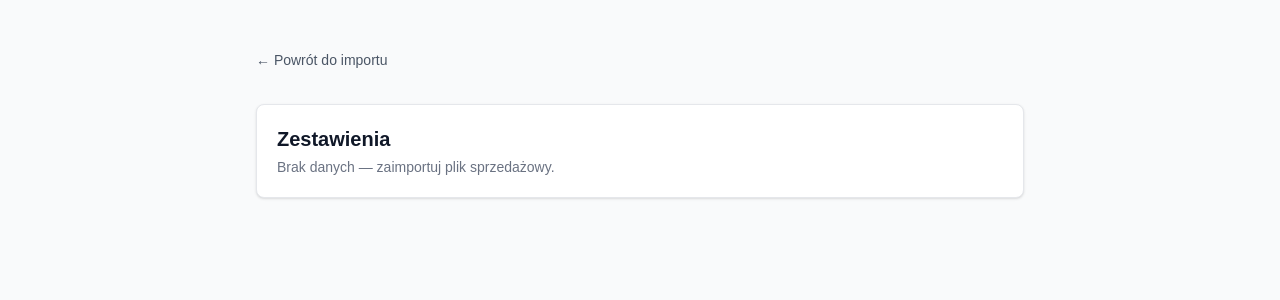
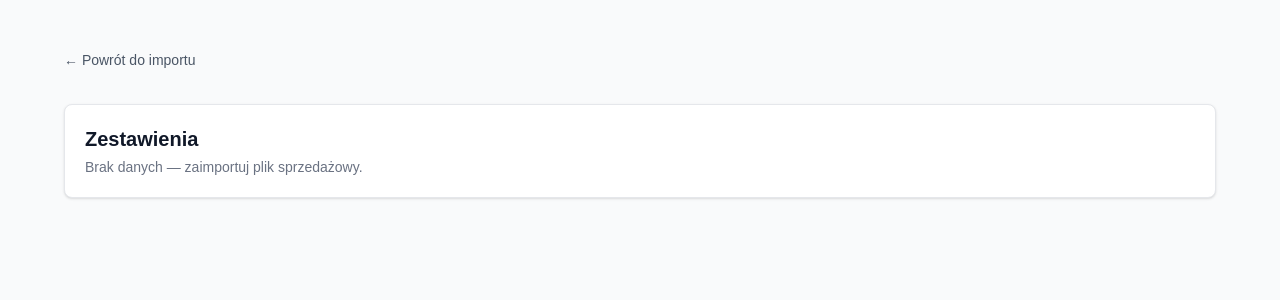
Before and after one commit to TomaszStefanowicz/budzet-app, a Next.js app: page /reports in a window 1280 px wide. Shown: the top 300 px of the page. Built offline with nearby package versions, Linux system fonts and the light colour scheme; no server answers; the database is empty.

Commit message:
Poszerza kontenery na stronach zestawien i slownika klientow
Reports (max-w-3xl -> max-w-6xl) i clients (max-w-3xl -> max-w-5xl)
maja najgestsze tabele w aplikacji (wiele kolumn, wyszukiwarka, zaznaczanie
zbiorcze) - strona glowna zostaje bez zmian, bo jej tabela jest prostsza.

```diff
--- a/src/app/clients/page.tsx
+++ b/src/app/clients/page.tsx
@@ -15,13 +15,13 @@ export default async function ClientsPage() {
 
   return (
     <div className="flex min-h-screen flex-col items-center gap-8 bg-gray-50 px-4 py-12">
-      <div className="w-full max-w-3xl">
+      <div className="w-full max-w-5xl">
         <Link href="/" className="text-sm text-gray-600 hover:underline">
           ← Powrót do importu
         </Link>
       </div>
 
-      <div className="w-full max-w-3xl rounded-lg border border-gray-200 bg-white p-5 shadow-sm">
+      <div className="w-full max-w-5xl rounded-lg border border-gray-200 bg-white p-5 shadow-sm">
         <h1 className="mb-1 text-xl font-bold text-gray-900">Słownik klientów</h1>
 
         {unresolvedCount > 0 && (
--- a/src/app/reports/ReportSection.tsx
+++ b/src/app/reports/ReportSection.tsx
@@ -19,7 +19,7 @@ export function ReportSection({
   unavailableMessage: string;
 }) {
   return (
-    <div className="w-full max-w-3xl rounded-lg border border-gray-200 bg-white p-5 shadow-sm">
+    <div className="w-full max-w-6xl rounded-lg border border-gray-200 bg-white p-5 shadow-sm">
       <h2 className="mb-4 text-xl font-bold text-gray-900">
         {title} {eligible ? `(${rows.length})` : ""}
       </h2>
--- a/src/app/reports/page.tsx
+++ b/src/app/reports/page.tsx
@@ -31,12 +31,12 @@ export default async function ReportsPage(props: PageProps<"/reports">) {
   if (months.length === 0) {
     return (
       <div className="flex min-h-screen flex-col items-center gap-8 bg-gray-50 px-4 py-12">
-        <div className="w-full max-w-3xl">
+        <div className="w-full max-w-6xl">
           <Link href="/" className="text-sm text-gray-600 hover:underline">
             ← Powrót do importu
           </Link>
         </div>
-        <div className="w-full max-w-3xl rounded-lg border border-gray-200 bg-white p-5 shadow-sm">
+        <div className="w-full max-w-6xl rounded-lg border border-gray-200 bg-white p-5 shadow-sm">
           <h1 className="mb-1 text-xl font-bold text-gray-900">Zestawienia</h1>
           <p className="text-sm text-gray-500">Brak danych — zaimportuj plik sprzedażowy.</p>
         </div>
@@ -76,7 +76,7 @@ export default async function ReportsPage(props: PageProps<"/reports">) {
 
   return (
     <div className="flex min-h-screen flex-col items-center gap-8 bg-gray-50 px-4 py-12">
-      <div className="flex w-full max-w-3xl items-center justify-between">
+      <div className="flex w-full max-w-6xl items-center justify-between">
         <Link href="/" className="text-sm text-gray-600 hover:underline">
           ← Powrót do importu
         </Link>
@@ -92,7 +92,7 @@ export default async function ReportsPage(props: PageProps<"/reports">) {
         </div>
       </div>
 
-      <div className="w-full max-w-3xl rounded-lg border border-gray-200 bg-white p-5 shadow-sm">
+      <div className="w-full max-w-6xl rounded-lg border border-gray-200 bg-white p-5 shadow-sm">
         <h1 className="mb-4 text-xl font-bold text-gray-900">Zestawienia 1–11, 16</h1>
 
         <table className="w-full text-left text-sm">
@@ -163,7 +163,7 @@ export default async function ReportsPage(props: PageProps<"/reports">) {
         </table>
       </div>
 
-      <div className="w-full max-w-3xl rounded-lg border border-gray-200 bg-white p-5 shadow-sm">
+      <div className="w-full max-w-6xl rounded-lg border border-gray-200 bg-white p-5 shadow-sm">
         <h2 className="mb-4 text-xl font-bold text-gray-900">
           12. Klienci z przychodem w miesiącu ({clientReport.length})
         </h2>
```
